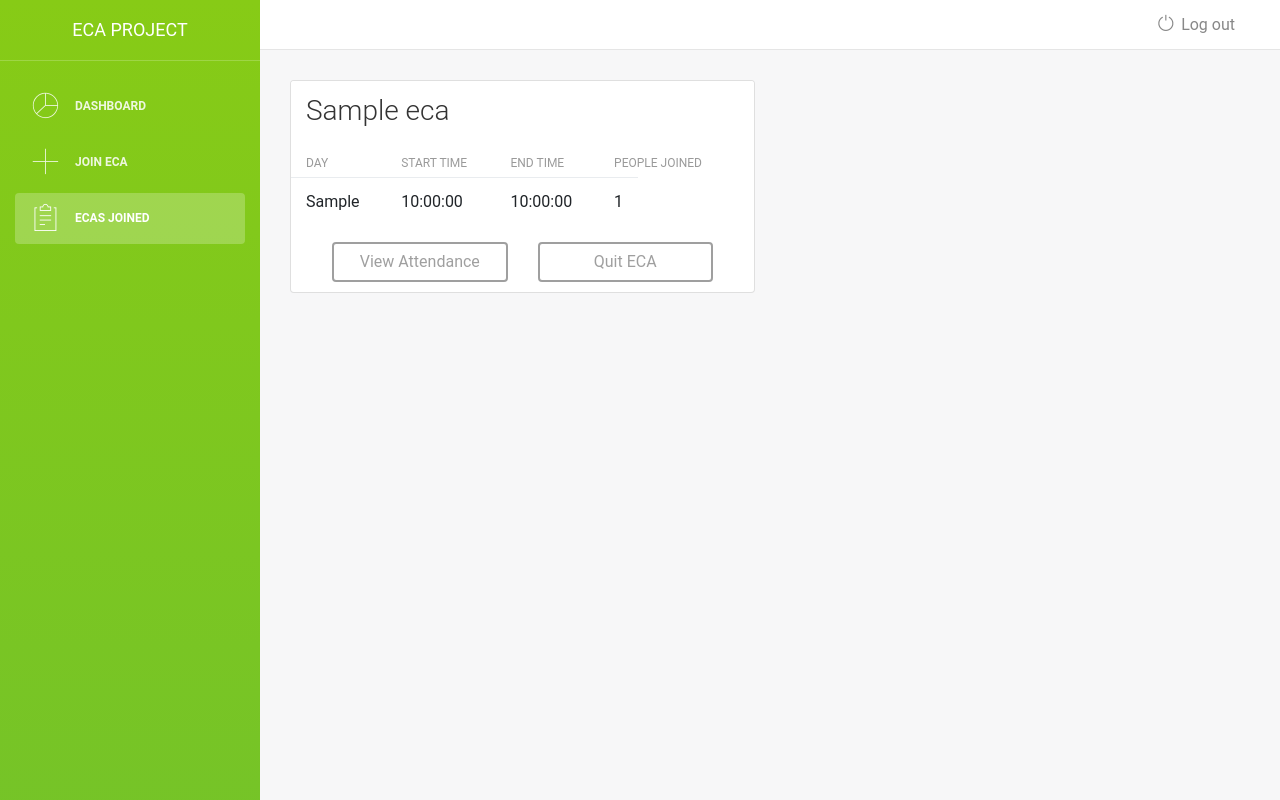
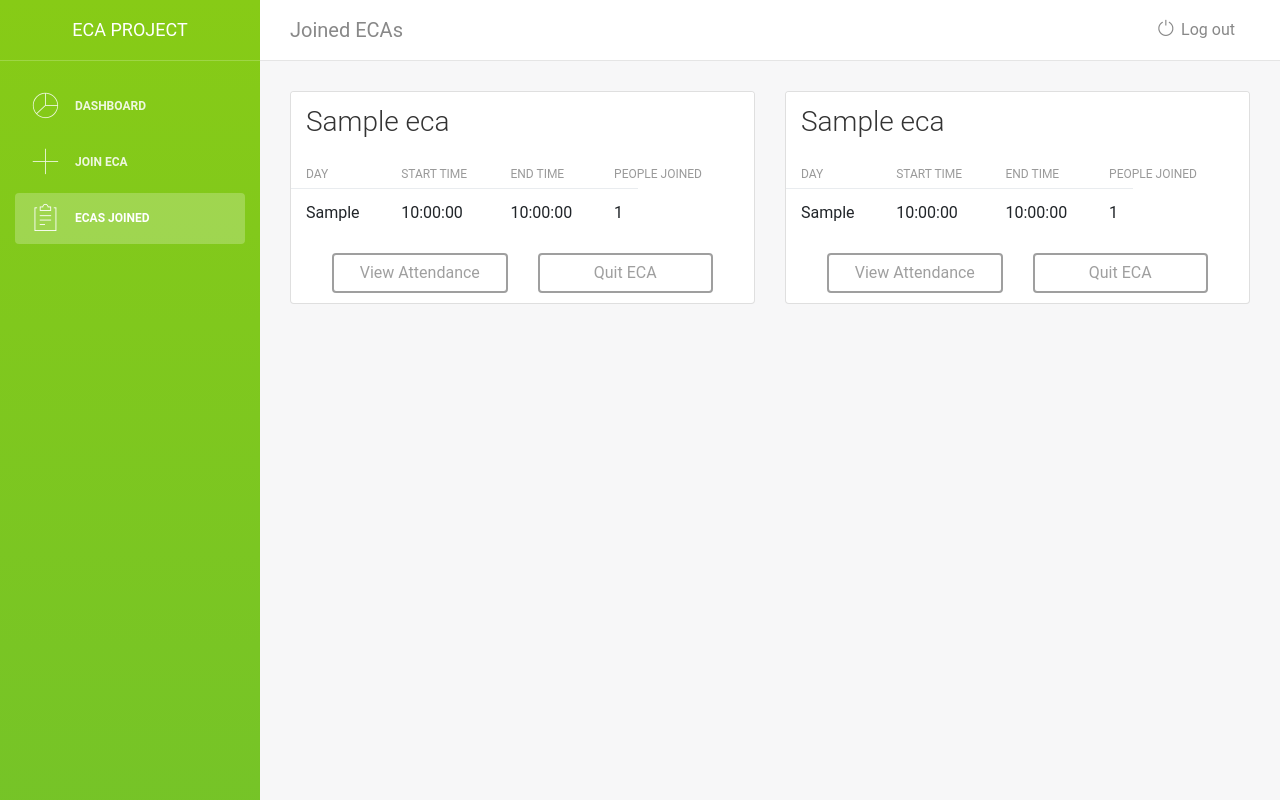
Before and after one commit to anasyusef/ECA-Project, a Flask app: page /eca/manage_ecas in a window 1280 px wide. Run offline with Flask 2, Linux system fonts and the light colour scheme; a user stored in the database is signed in; tables that the repository leaves empty hold one stand-in row (values such as "Sample post"); some libraries are stand-ins or nearby versions.

Commit message:
Features Added
Signed-off-by: anasyusef <termosad@hotmail.com>

```diff
--- a/app/attendance/attendance.py
+++ b/app/attendance/attendance.py
@@ -16,6 +16,10 @@ def take_attendance(eca_name):
 
     if eca is None:
         return "ECA Not Found", 404
+
+    if not eca.is_active:
+        flash('You cannot take attendance on this ECA since it is not active', 'danger')
+        return redirect(url_for('eca.manage_ecas'))
 
     if eca.user != current_user:
         flash("You are not allowed to take attendance on this ECA", 'danger')
--- a/app/eca/eca.py
+++ b/app/eca/eca.py
@@ -54,7 +54,7 @@ def eca_name_edit(eca_name):
     form_sort_by = SortBy()
     if eca.user != current_user:
         flash('You are not allowed to edit this ECA', 'danger')
-        return redirect('eca.edit_eca')
+        return redirect(url_for('eca.eca_name_edit'))
     # Time is converted to string in order to avoid errors while rendering the template and passing it as a value
     # to a field
     start_time_eca = eca.datetime.start_time.strftime('%H:%M')
@@ -90,6 +90,12 @@ def eca_name_edit(eca_name):
                 if form.day_eca.data in [i.datetime.day for i in Eca.query.filter_by(user=current_user).all()]:
                     flash('You cannot have two ECAs in the same day', 'danger')
                     return redirect(url_for('eca.eca_name_edit', eca_name=eca_name))
+
+            eca_info_before = {'ECA Name': eca.name, 'Capacity (Students)': eca.max_people,
+                               'Waiting List': eca.max_waiting_list, 'Day': eca.datetime.day.title(),
+                               'Essentials': eca.essentials, 'Start Time': eca.datetime.start_time,
+                               'End Time': eca.datetime.end_time, 'Status': 'Active' if eca.is_active else 'Inactive'}
+
             eca.name = form.eca_name.data
             eca.max_people = form.max_people.data
             eca.max_waiting_list = form.max_waiting_list.data
@@ -97,13 +103,25 @@ def eca_name_edit(eca_name):
             eca.essentials = form.essentials_eca.data
             eca.datetime.start_time = form.start_time_eca.data if form.start_time_eca.data else eca.datetime.start_time
             eca.datetime.end_time = form.end_time_eca.data if form.end_time_eca.data else eca.datetime.end_time
+            eca.is_active = True if form.status_eca.data.lower() == 'active' else False
             db.session.add(eca)
             db.session.commit()
+
+            eca_info_after = {'ECA Name': eca.name, 'Capacity (Students)': eca.max_people,
+                              'Waiting List': eca.max_waiting_list, 'Day': eca.datetime.day.title(),
+                              'Essentials': eca.essentials, 'Start Time': eca.datetime.start_time,
+                              'End Time': eca.datetime.end_time, 'Status': 'Active' if eca.is_active else 'Inactive'}
+            send_email('{} ECA - Update'.format(eca.name),
+                       recipients=[registration.user.email for registration in ordered_registrations],
+                       html_body='email_eca_updated',
+                       users=[registration.user for registration in ordered_registrations],
+                       eca_info_before=eca_info_before, eca_info_after=eca_info_after)
             flash("ECA has been updated successfully", "success")
             return redirect(url_for('eca.manage_ecas'))
     return render_template('edit_eca.html', form=form, eca=eca, start_time_eca=start_time_eca,
                            end_time_eca=end_time_eca, form_sort_by=form_sort_by,
-                           ordered_registrations=ordered_registrations, title='{} ECA - Edit'.format(eca.name))
+                           ordered_registrations=ordered_registrations, title='{} ECA - Edit'.format(eca.name),
+                           Attendance=Attendance)
 
 
 @bp.route('/delete/<eca_name>')
@@ -169,11 +187,15 @@ def manage_ecas():
 
     if current_user.role.name.lower() == 'teacher':
         ecas = Eca.query.filter_by(user=current_user).all()
+        title = 'Manage ECAs'
     else:
         ecas = [student_eca.eca for student_eca in Registration.query.filter_by(user=current_user).all()]
+        ecas += [student_eca.eca for student_eca in WaitingList.query.filter_by(user=current_user).all()]
+        title = 'Joined ECAs'
         # Takes all the ecas that the current user is registered to
 
-    return render_template('base_ecas_overview.html', ecas=ecas, current_user=current_user)
+    return render_template('base_ecas_overview.html', ecas=ecas, current_user=current_user,
+                           title=title, Registration=Registration)
 
 
 @bp.route('/delete_student/<eca_name>/')
@@ -260,18 +282,26 @@ def join_eca():
 @permission_required('Student')
 def quit_eca(eca_name):
     eca = Eca.query.filter_by(name=eca_name).first()
-    Registration.query.filter_by(user=current_user, eca=eca).delete()
+    if request.args.get('waiting_list') is not None:
+        WaitingList.query.filter_by(user=current_user, eca=eca).delete()
+    else:
+        Registration.query.filter_by(user=current_user, eca=eca).delete()
     db.session.commit()
     flash('You have quit the {} ECA successfully!'.format(eca.name), 'success')
     return redirect(url_for('eca.manage_ecas'))
 
+
+@bp.route('/quit/waiting_list/<eca_name>/')
+@login_required
+@permission_required('Student')
+def quit_waiting_list_eca(eca_name):
+    return redirect(url_for('eca.quit_eca', eca_name=eca_name, waiting_list=True))
+
 # TODO remove student from ECA if it has been absent for 3 ECAS consecutively
-# TODO allow student to quit from an ECA from the waiting list
 # TODO block users from registering into ECAs
 # TODO remove blocked users
 # TODO add reason for why the student was removed
 # TODO allow student to change email address
 # TODO show next ECA on the Teacher dashboard and Student Dashboard
-# TODO send email when ECA is updated, so students know the new update
 # TODO Test every single route to seal the application and finish (Look at unittest)
 # TODO mark students as not attended to the ECA if they haven't been taken attendance
--- a/app/routes.py
+++ b/app/routes.py
@@ -19,10 +19,10 @@ def index():
                                    ecas_by_user=ecas_by_user, day_name_today=datetime.datetime.now().strftime('%A'),
                                    today_eca=Eca.query.filter_by(user=current_user).all())
         elif current_user.role.name.lower() == 'student':
-            registrations_by_user = Registration.query.filter_by(user=current_user).all()
-            waiting_lists_by_user = WaitingList.query.filter_by(user=current_user).all()
+            ecas_joined = Registration.query.filter_by(user=current_user).all()
+            ecas_joined += WaitingList.query.filter_by(user=current_user).all()
             return render_template('student_dashboard.html',
-                                   title="Student's Dashboard", registrations_by_user=registrations_by_user,
-                                   current_user=current_user, waiting_lists_by_user=waiting_lists_by_user)
+                                   title="Student's Dashboard", ecas_joined=ecas_joined,
+                                   current_user=current_user, Registration=Registration)
 
     return redirect(url_for('auth.login'))
--- a/app/templates/base_ecas_overview.html
+++ b/app/templates/base_ecas_overview.html
@@ -11,7 +11,8 @@
             <div class="col-md-6">
                     <div class="card">
                         <div class="card-header">
-                            <h3 class="card-title">{{ eca.name }}</h3>
+                            <h3 class="card-title">{{ eca.name }} {% if not eca.is_active %} (Inactive) {% endif %}
+                            {% if current_user.role.name.lower() == 'student' and not Registration.query.filter_by(user=current_user, eca=eca).first() %}(In Waiting List){% endif %}</h3>
                         </div>
                         <div class="card-body table-full-width table-responsive">
                             <table class="table table-hover">
@@ -45,13 +46,20 @@
                                 </div>
                                 {% else %}
                                 <div class="row justify-content-center">
+                                    {% if Registration.query.filter_by(user=current_user, eca=eca).first() %}
                                     <div class="col-md-3 col-lg-5">
                                         <a class="btn btn-default btn-block" href="{{ url_for('attendance.view_attendance', eca_name=eca.name.lower(), user_id=current_user.id) }}">View Attendance</a>
                                     </div>
                                     <div class="col-md-3 col-lg-5">
                                         <a class="btn btn-default btn-block" href="{{ url_for('eca.quit_eca', eca_name=eca.name.lower()) }}">Quit ECA</a>
                                     </div>
+                                    {% else %}
+                                    <div class="col-md-8">
+                                        <a class="btn btn-default btn-block" href="{{ url_for('eca.quit_waiting_list_eca', eca_name=eca.name.lower()) }}">Quit from waiting list</a>
+                                    </div>
+                                    {% endif %}
                                 </div>
+
                                 {%- endif -%}
 
                         </div>
--- a/app/templates/teacher_dashboard.html
+++ b/app/templates/teacher_dashboard.html
@@ -7,7 +7,7 @@
     <div class="container-fluid">
         {{ render_flashed_messages() }}
             <div class="row">
-                    <div class="col-md-4"/>
+                <div class="col-md-4">
                     <div class="card">
                         <div class="card-header">
                             <h2 class="card-title text-center">Total ECAs</h2>
@@ -40,7 +40,7 @@
                                         <tbody>
                                             {%- for eca in ecas_by_user -%}
                                             <tr>
-                                                    <td>{{ eca.name }}</td>
+                                                <td>{{ eca.name }} {% if not eca.is_active %} (Inactive) {% endif %}</td>
                                                 <td>{{ eca.max_people }}</td>
                                                 <td>{{ eca.max_waiting_list }}</td>
                                                 <td>{{ eca.datetime.day.title() }}</td>
@@ -99,6 +99,7 @@
             </div>
         </div>
     </div>
+</div>
 
 {% endblock %}
 
--- a/config.py
+++ b/config.py
@@ -6,7 +6,7 @@ basedir = os.path.abspath(os.path.dirname(__file__))
 class Config:
 
     SECRET_KEY = os.environ.get('SECRET_KEY', 'SOMETHING-VERY-DIFFICULT')
-    SQLALCHEMY_DATABASE_URI = 'mysql+pymysql://root:12345678@localhost/ECAPROJECT'
+    SQLALCHEMY_DATABASE_URI = 'mysql+pymysql://root:12345678@localhost/ECAPROJECT1'
     SQLALCHEMY_TRACK_MODIFICATIONS = False
     MAIL_SERVER = os.environ.get('MAIL_HOST', 'smtp.gmail.com')
     MAIL_PORT = int(os.environ.get('MAIL_PORT', 25))
```
Also changed, not shown: app/api/api.py (+7 -4 lines), app/forms.py (+7 -0 lines), app/models.py (+9 -9 lines), app/templates/edit_eca.html (+16 -0 lines), app/templates/email_eca_updated.html (added, +19 -0 lines), app/templates/join_eca.html (+12 -0 lines), app/templates/student_dashboard.html (+11 -19 lines), migrations/versions/11007796e0ef_.py (added, +27 -0 lines). Lines whose indentation alone changed are shown as unchanged.
